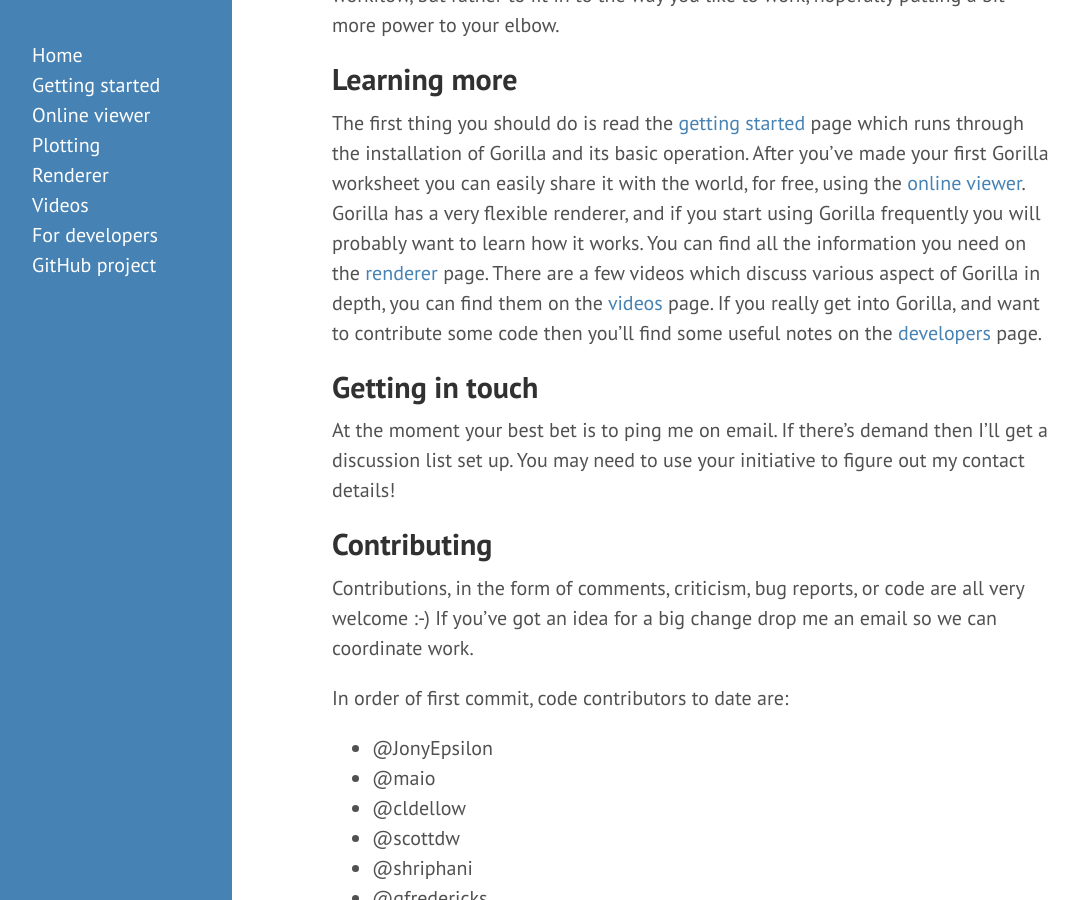
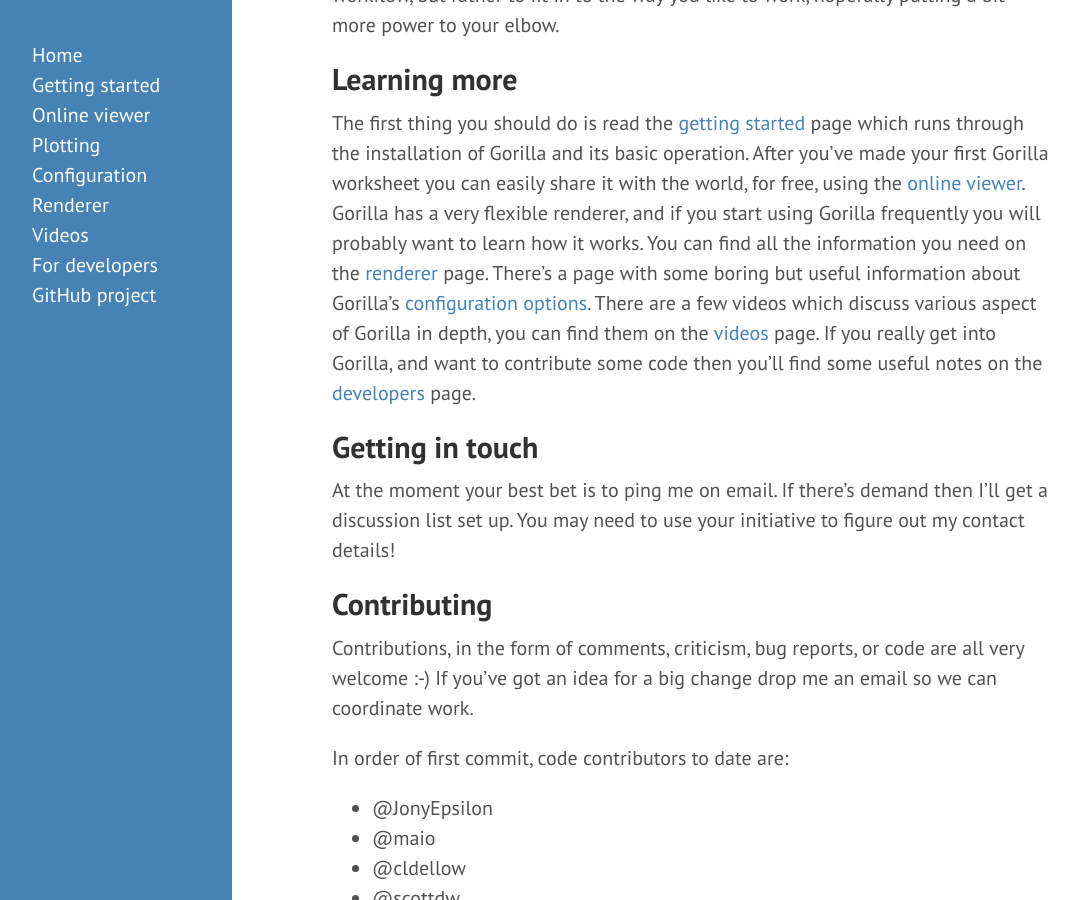
Before and after one commit to JonyEpsilon/gorilla-repl.org, a Jekyll site: the page built from index.md, in a window 1280 px wide and 900 px high, scrolled down 721 px. Shown: the whole window, without its empty margins (8-1087 px from the left). Built offline with Jekyll 4.4.1, drawn with Linux system fonts in a browser that asks for light colours; Markdown is read by kramdown in place of the engine named in the settings.

Commit message:
Add configuration options page.

```diff
--- a/_includes/sidebar.html
+++ b/_includes/sidebar.html
@@ -7,6 +7,7 @@
         <li class="sidebar-nav-item"><a href="/start.html">Getting started</a></li>
         <li class="sidebar-nav-item"><a href="/viewer.html">Online viewer</a></li>
         <li class="sidebar-nav-item"><a href="/plotting.html">Plotting</a></li>
+        <li class="sidebar-nav-item"><a href="/configuration.html">Configuration</a></li>
         <li class="sidebar-nav-item"><a href="/renderer.html">Renderer</a></li>
         <li class="sidebar-nav-item"><a href="/videos.html">Videos</a></li>
         <li class="sidebar-nav-item"><a href="/developers.html">For developers</a></li>
--- a/index.md
+++ b/index.md
@@ -26,7 +26,9 @@ Gorilla and its basic operation. After you've made your first Gorilla worksheet
 for free, using the [online viewer](/viewer.html). Gorilla has a very flexible renderer, and if you start using Gorilla
 frequently you
 will probably want to learn how it works. You can find all the information you need on the [renderer](/renderer.html)
-page. There are a few videos which discuss various aspect of Gorilla in depth, you can find them on the
+page. There's a page with some boring but useful information about Gorilla's
+[configuration options](/configuration.html). There are a few videos which
+discuss various aspect of Gorilla in depth, you can find them on the
 [videos](/videos.html) page. If you really get into Gorilla, and want to contribute some code then you'll find some
 useful notes on the [developers](/developers.html) page.
 
```
Also changed, not shown: configuration.md (added, +10 -0 lines), start.md (+5 -3 lines).
